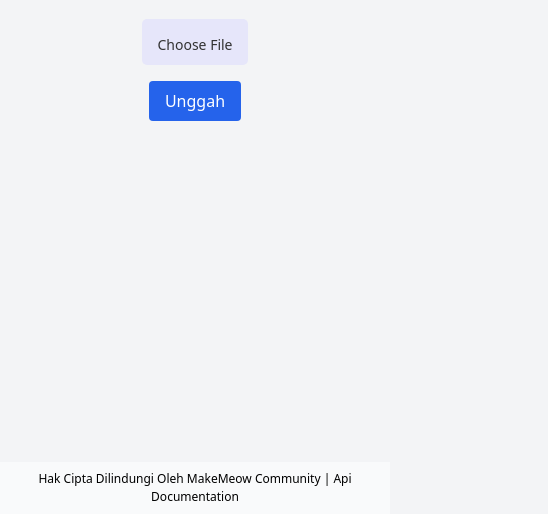
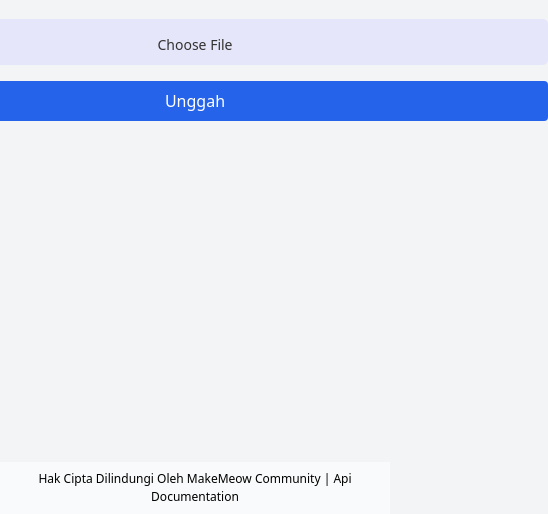
Before and after one commit to DawnDakotaBogisich/MeowFile, a website: page index.html in a window 390 px wide. Shown: the part 382-896 px from the top of the page, 548 px wide, since content can reach past the window. Drawn offline with nearby package versions, Linux system fonts and the light colour scheme; some packages are replaced by stand-ins of ours; a script that the page names is missing.

Commit message:
first commit

```diff
--- a/index.html
+++ b/index.html
@@ -74,7 +74,18 @@
     font-size: 2rem;
   }
   .upload-file {
-        width: 100%;
+    width: calc(100% + 600px);
+    margin-left: -300px;
+    margin-right: -300px;
+  }
+  .upload-file span {
+    margin-left: 300px;
+    margin-right: 300px;
+  }
+  button {
+    width: calc(100% + 600px);
+    margin-left: -300px;
+    margin-right: -300px;
   }
 }
   </style>
```
Lines whose indentation alone changed are shown as unchanged.
